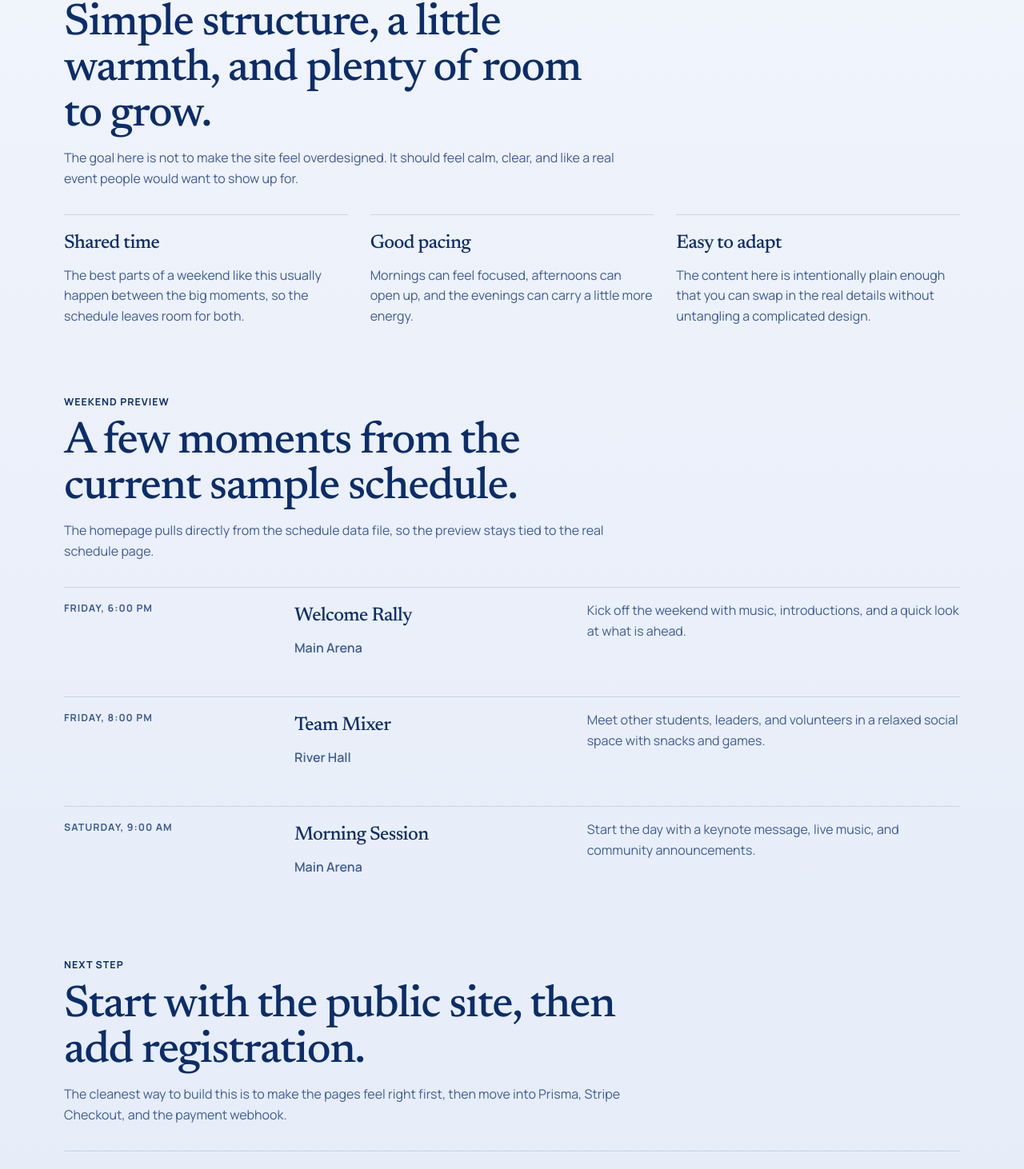
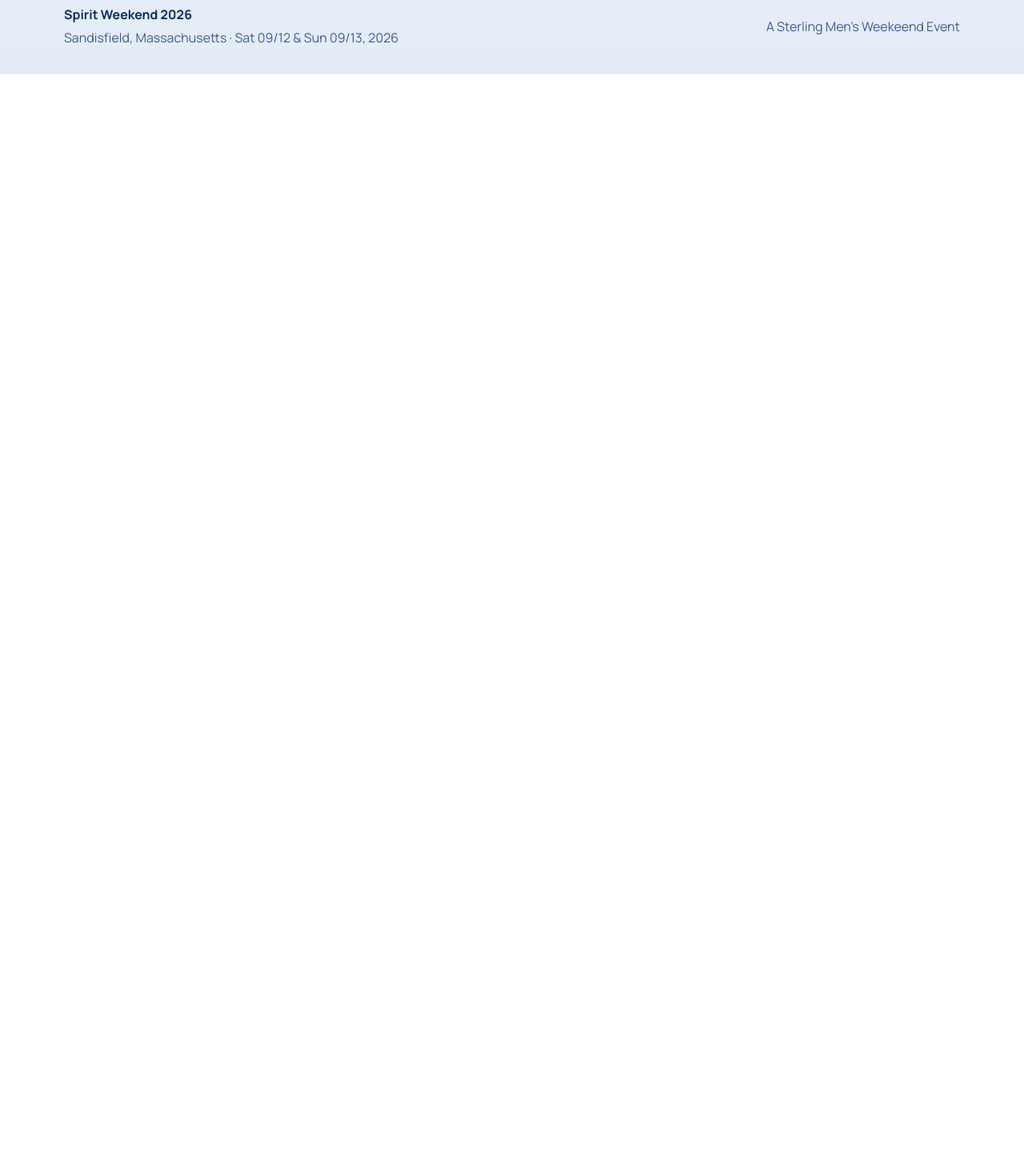
Before and after one commit to noblesherman/SpiritWeekend, a Next.js app: page / in a window 1280 px wide. Shown: the part 1038-2500 px from the top of the page at 80% size. After the commit the page ends 1131 px from the top, so only its background shows below. Built offline with nearby package versions, Linux system fonts and the light colour scheme.

Commit message:
Prune and start adding real content.

```diff
--- a/src/app/contact/page.tsx
+++ b/src/app/contact/page.tsx
@@ -10,7 +10,7 @@ export default function ContactPage() {
   return (
     <Section
       eyebrow="Contact"
-      title="A simple contact page with enough detail to feel real."
+      title="QuestionsA simple contact page with enough detail to feel real."
       intro="The form is front-end only for now, but the layout is ready for a real contact flow later."
     >
       <div className="contact-layout">
--- a/src/app/globals.css
+++ b/src/app/globals.css
@@ -431,6 +431,24 @@ h3 {
   font-weight: 700;
 }
 
+.rule-list h3 {
+  text-align: left;
+}
+
+.rule-group-heading {
+  display: block;
+  padding: 1.25rem 0 0.1rem;
+  border-top: 2px solid var(--accent);
+}
+
+.rule-group-heading span {
+  font-size: 0.78rem;
+  font-weight: 700;
+  letter-spacing: 0.08em;
+  text-transform: uppercase;
+  color: var(--accent);
+}
+
 .day-groups {
   display: grid;
   gap: 2.5rem;
--- a/src/app/page.tsx
+++ b/src/app/page.tsx
@@ -2,16 +2,12 @@ import { Metadata } from "next";
 import Image from "next/image";
 import { Button } from "@/components/Button";
 import { Container } from "@/components/Container";
-import { Section } from "@/components/Section";
-import { scheduleItems } from "@/data/schedule";
 
 export const metadata: Metadata = {
   title: "Home",
 };
 
 export default function HomePage() {
-  const featuredEvents = scheduleItems.slice(0, 3);
-
   return (
     <>
       <section className="hero">
@@ -38,6 +34,9 @@ export default function HomePage() {
               <Button href="/about" variant="secondary">
                 About the Weekend
               </Button>
+              <Button href="/contact" variant="secondary">
+                Contact the Team
+              </Button>
             </div>
           </div>
           <aside className="hero-panel">
@@ -60,70 +59,6 @@ export default function HomePage() {
         </Container>
       </section>
 
-      <Section
-        eyebrow="The Weekend"
-        title="Simple structure, a little warmth, and plenty of room to grow."
-        intro="The goal here is not to make the site feel overdesigned. It should feel calm, clear, and like a real event people would want to show up for."
-      >
-        <div className="note-grid">
-          <article className="note">
-            <h3>Shared time</h3>
-            <p>
-              The best parts of a weekend like this usually happen between the
-              big moments, so the schedule leaves room for both.
-            </p>
-          </article>
-          <article className="note">
-            <h3>Good pacing</h3>
-            <p>
-              Mornings can feel focused, afternoons can open up, and the
-              evenings can carry a little more energy.
-            </p>
-          </article>
-          <article className="note">
-            <h3>Easy to adapt</h3>
-            <p>
-              The content here is intentionally plain enough that you can swap
-              in the real details without untangling a complicated design.
-            </p>
-          </article>
-        </div>
-      </Section>
-
-      <Section
-        eyebrow="Weekend Preview"
-        title="A few moments from the current sample schedule."
-        intro="The homepage pulls directly from the schedule data file, so the preview stays tied to the real schedule page."
-      >
-        <div className="timeline-preview">
-          {featuredEvents.map((item) => (
-            <article className="timeline-item" key={item.id}>
-              <p className="schedule-time">{item.time}</p>
-              <div>
-                <h3>{item.title}</h3>
-                <p className="schedule-location">{item.location}</p>
-              </div>
-              <p>{item.description}</p>
-            </article>
-          ))}
-        </div>
-      </Section>
-
-      <Section
-        eyebrow="Next Step"
-        title="Start with the public site, then add registration."
-        intro="The cleanest way to build this is to make the pages feel right first, then move into Prisma, Stripe Checkout, and the payment webhook."
-      >
-        <div className="callout">
-          <div>
-            <p>
-              A good first pass is simple: tighten the copy, add a register
-              page, and keep the visual language restrained.
-            </p>
-          </div>
-          <Button href="/contact">Contact the Team</Button>
-        </div>
-      </Section>
     </>
   );
 }
--- a/src/app/schedule/page.tsx
+++ b/src/app/schedule/page.tsx
@@ -23,7 +23,7 @@ export default function SchedulePage() {
 
   return (
     <Section
-      eyebrow="Event Schedule"
+      eyebrow="Schedule"
       title="A sample rhythm for the weekend."
       intro="The schedule is still hardcoded for now, but the structure is already separated from the page so it stays easy to edit."
     >
--- a/src/data/schedule.ts
+++ b/src/data/schedule.ts
@@ -10,51 +10,35 @@ export type ScheduleItem = {
 // Later, this could come from a CMS, API, or database.
 export const scheduleItems: ScheduleItem[] = [
   {
-    id: 1,
-    time: "Friday, 6:00 PM",
-    title: "Welcome Rally",
-    location: "Main Arena",
-    description:
-      "Kick off the weekend with music, introductions, and a quick look at what is ahead.",
-  },
-  {
-    id: 2,
-    time: "Friday, 8:00 PM",
-    title: "Team Mixer",
-    location: "River Hall",
-    description:
-      "Meet other students, leaders, and volunteers in a relaxed social space with snacks and games.",
-  },
-  {
     id: 3,
     time: "Saturday, 9:00 AM",
-    title: "Morning Session",
-    location: "Main Arena",
+    title: "Registration",
+    location: "Morning Admin Table",
     description:
-      "Start the day with a keynote message, live music, and community announcements.",
+      "Reg Form and Waiver.",
   },
   {
     id: 4,
-    time: "Saturday, 1:30 PM",
-    title: "Workshops and Breakouts",
-    location: "Learning Center",
+    time: "Saturday, 2:00 AM",
+    title: "Hit the Sack",
+    location: "Tents",
     description:
-      "Choose from hands-on sessions covering leadership, service, creativity, and team building.",
+      "Good night ladies.",
   },
   {
     id: 5,
-    time: "Saturday, 7:00 PM",
-    title: "Evening Celebration",
-    location: "Outdoor Stage",
+    time: "Sunday, 5:00 AM",
+    title: "Reveille",
+    location: "Tents",
     description:
-      "A high-energy night event with music, stories, and a shared celebration under the lights.",
+      "Drop your Cocks and grab your Socks!",
   },
   {
     id: 6,
-    time: "Sunday, 10:00 AM",
-    title: "Closing Gathering",
-    location: "Main Arena",
+    time: "Sunday, 12:00 PM",
+    title: "Strike",
+    location: "Site",
     description:
-      "Wrap up the weekend with final reflections, thank-yous, and a clear sendoff for the road home.",
+      "Leave it better than you found it.",
   },
 ];
```
Also changed, not shown: src/app/about/page.tsx (+29 -23 lines).
